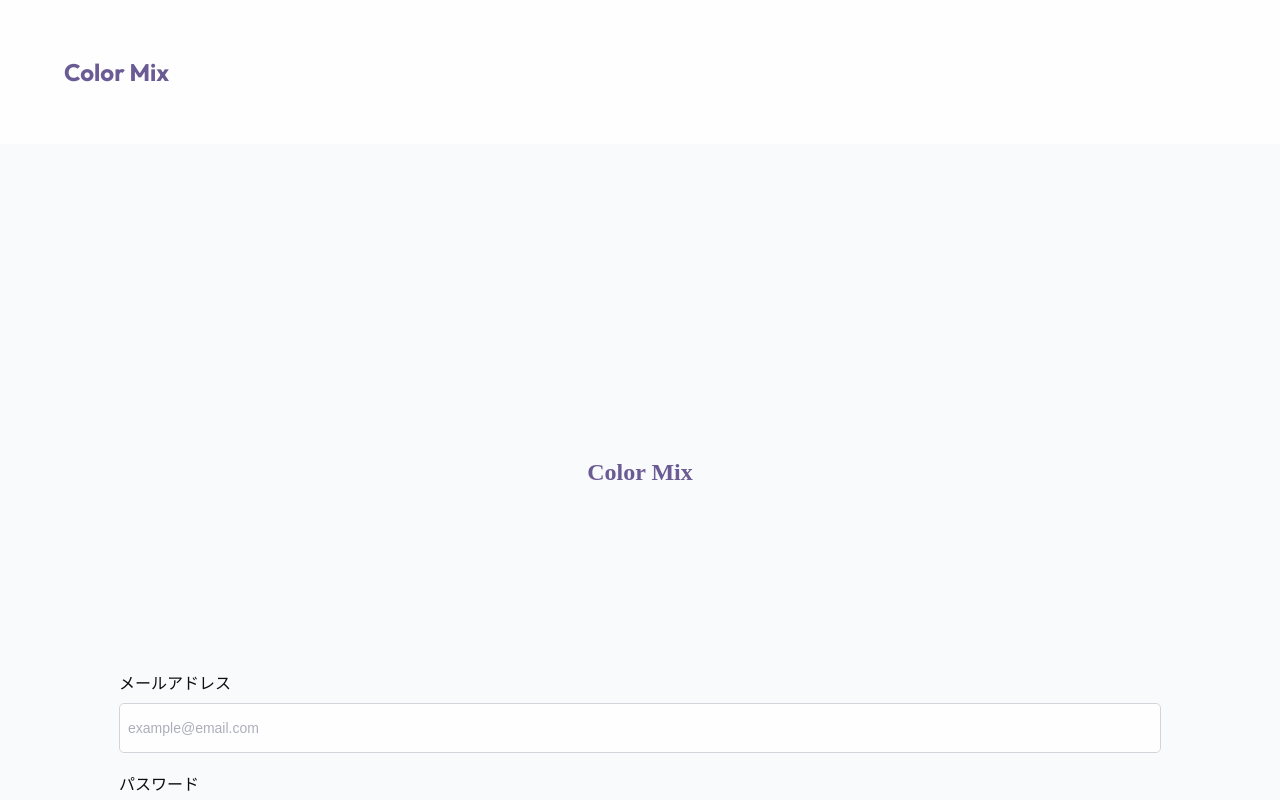
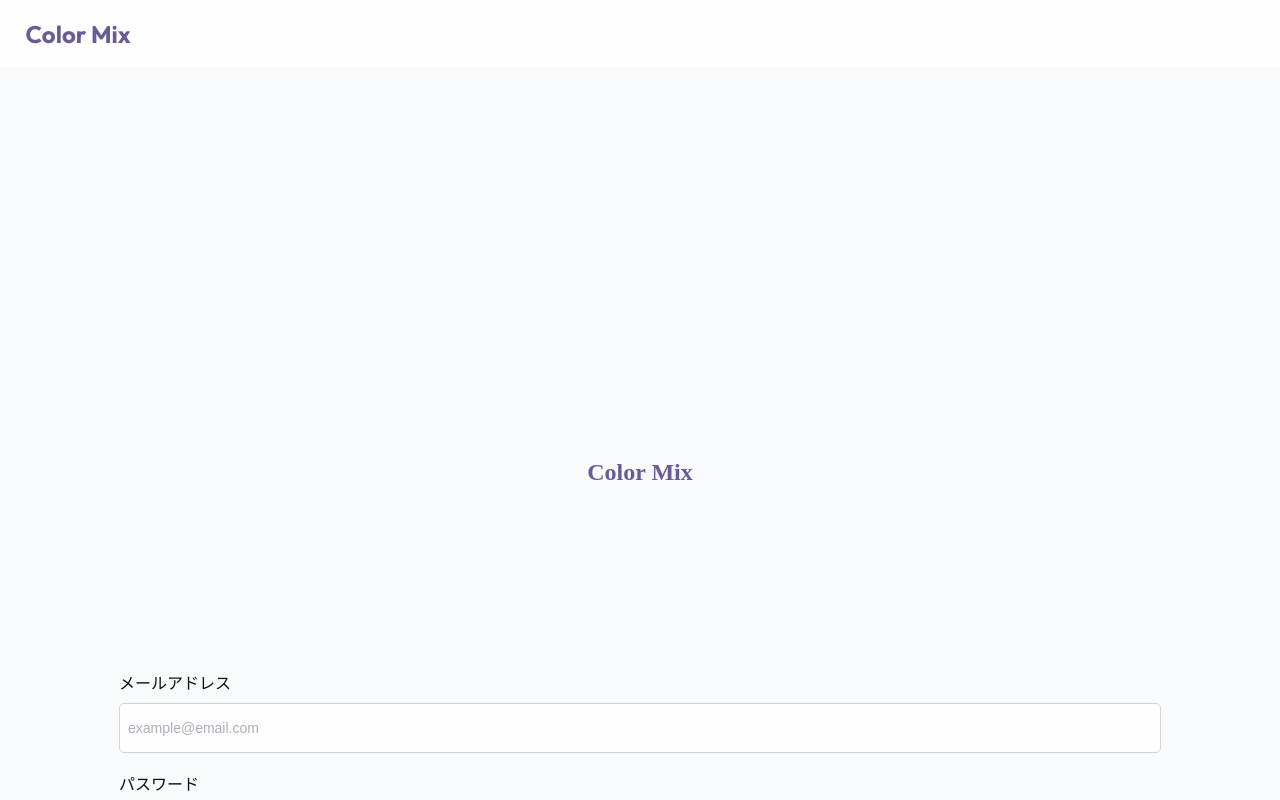
Before and after one commit to InvisibleTomato/color-mix, a Next.js app: page / in a window 1280 px wide. Shown: the top 800 px of the page. Built offline with nearby package versions, Linux system fonts and the light colour scheme.

Commit message:
🎨  headerのレスポンシブ対応

```diff
--- a/src/app/components/Header/header.module.scss
+++ b/src/app/components/Header/header.module.scss
@@ -9,6 +9,14 @@
   background: $white;
   line-height: 1rem;
   padding: 5%;
+
+  @include mq(tab) {
+    padding: 3%;
+  }
+
+  @include mq(pc) {
+    padding: 2%;
+  }
 }
 
 .logo {
```
